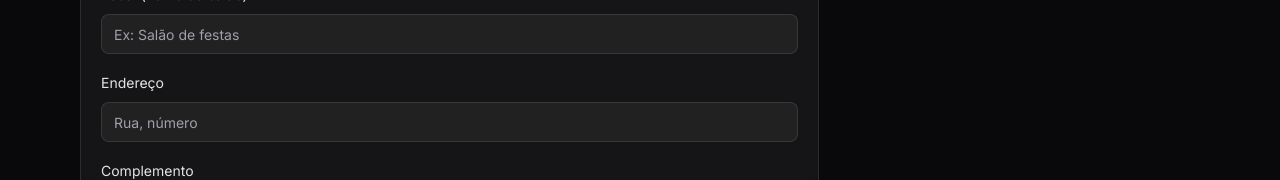
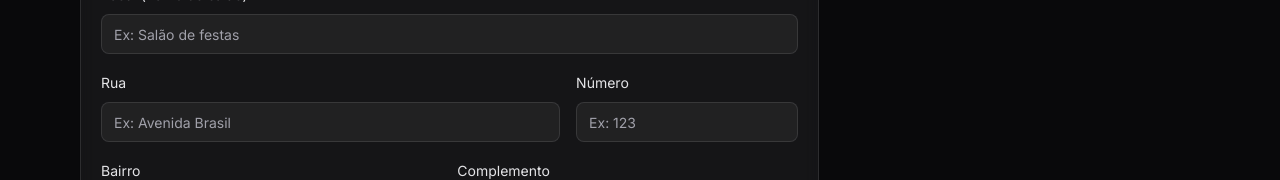
Before and after one commit to andersjc11/VRGH, a Next.js app: page /orcamento in a window 1280 px wide. Shown: the part 772-952 px from the top of the page. Built offline with nearby package versions, Linux system fonts and the light colour scheme; no server answers; the database is empty.

Commit message:
feat: numero e bairro no endereco do evento (autopreenche por CEP)

```diff
--- a/src/app/admin/pedidos/[id]/page.tsx
+++ b/src/app/admin/pedidos/[id]/page.tsx
@@ -95,7 +95,7 @@ export default async function AdminPedidoDetalhePage({
   const res = await supabase
     .from("reservations")
     .select(
-      "id,status,created_at,total_cents,payment_plan,event_name,venue_name,address_line1,address_line2,city,state,postal_code,notes,payment_terms,user_id,profiles(full_name,cpf,phone,whatsapp,address_line1,neighborhood,city,postal_code),quote_id,quotes(event_date,start_time,duration_hours,distance_km,subtotal_cents,displacement_cents,discount_cents,total_cents)"
+      "id,status,created_at,total_cents,payment_plan,event_name,venue_name,address_line1,address_number,address_line2,neighborhood,city,state,postal_code,notes,payment_terms,user_id,profiles(full_name,cpf,phone,whatsapp,address_line1,neighborhood,city,postal_code),quote_id,quotes(event_date,start_time,duration_hours,distance_km,subtotal_cents,displacement_cents,discount_cents,total_cents)"
     )
     .eq("id", params.id)
     .maybeSingle()
@@ -159,7 +159,9 @@ export default async function AdminPedidoDetalhePage({
       const eventName = getString(formData, "event_name") || null
       const venueName = getString(formData, "venue_name") || null
       const addressLine1 = getString(formData, "address_line1") || null
+      const addressNumber = getString(formData, "address_number") || null
       const addressLine2 = getString(formData, "address_line2") || null
+      const neighborhood = getString(formData, "neighborhood") || null
       const city = getString(formData, "city") || null
       const state = getString(formData, "state") || null
       const postalCode = getString(formData, "postal_code") || null
@@ -326,7 +328,9 @@ export default async function AdminPedidoDetalhePage({
           event_name: eventName,
           venue_name: venueName,
           address_line1: addressLine1,
+          address_number: addressNumber,
           address_line2: addressLine2,
+          neighborhood,
           city,
           state,
           postal_code: postalCode,
@@ -445,7 +449,9 @@ export default async function AdminPedidoDetalhePage({
           <p className="mt-1 text-sm text-zinc-300">{pedido.venue_name ?? "—"}</p>
           <p className="mt-3 text-sm text-zinc-300">
             {pedido.address_line1 ?? "—"}
+            {pedido.address_number ? `, ${pedido.address_number}` : ""}
             {pedido.address_line2 ? `, ${pedido.address_line2}` : ""}
+            {pedido.neighborhood ? ` • ${pedido.neighborhood}` : ""}
             {pedido.city ? ` • ${pedido.city}` : ""}
             {pedido.state ? `/${pedido.state}` : ""}
           </p>
@@ -507,6 +513,14 @@ export default async function AdminPedidoDetalhePage({
                 <div className="space-y-1 sm:col-span-2">
                   <p className="text-sm text-zinc-200">Endereço</p>
                   <Input name="address_line1" defaultValue={pedido.address_line1 ?? ""} />
+                </div>
+                <div className="space-y-1">
+                  <p className="text-sm text-zinc-200">Número</p>
+                  <Input name="address_number" defaultValue={pedido.address_number ?? ""} />
+                </div>
+                <div className="space-y-1">
+                  <p className="text-sm text-zinc-200">Bairro</p>
+                  <Input name="neighborhood" defaultValue={pedido.neighborhood ?? ""} />
                 </div>
                 <div className="space-y-1 sm:col-span-2">
                   <p className="text-sm text-zinc-200">Complemento</p>
--- a/src/app/cliente/pedidos/[id]/page.tsx
+++ b/src/app/cliente/pedidos/[id]/page.tsx
@@ -15,7 +15,7 @@ export default async function PedidoDetalhePage({
   const res = await supabase
     .from("reservations")
     .select(
-      "id,status,created_at,total_cents,payment_plan,event_name,venue_name,address_line1,address_line2,city,state,postal_code,notes,payment_terms"
+      "id,status,created_at,total_cents,payment_plan,event_name,venue_name,address_line1,address_number,address_line2,neighborhood,city,state,postal_code,notes,payment_terms"
     )
     .eq("id", params.id)
     .eq("user_id", user.id)
@@ -38,7 +38,9 @@ export default async function PedidoDetalhePage({
           <p className="mt-1 text-sm text-zinc-300">{pedido.venue_name ?? "—"}</p>
           <p className="mt-3 text-sm text-zinc-300">
             {pedido.address_line1 ?? "—"}
+            {pedido.address_number ? `, ${pedido.address_number}` : ""}
             {pedido.address_line2 ? `, ${pedido.address_line2}` : ""}
+            {pedido.neighborhood ? ` • ${pedido.neighborhood}` : ""}
             {pedido.city ? ` • ${pedido.city}` : ""}
             {pedido.state ? `/${pedido.state}` : ""}
           </p>
--- a/src/app/orcamento/OrcamentoForm.tsx
+++ b/src/app/orcamento/OrcamentoForm.tsx
@@ -40,6 +40,8 @@ export function OrcamentoForm({ equipments, prices, config }: Props) {
   const [qtyById, setQtyById] = React.useState<Record<string, string>>({})
   const [postalCode, setPostalCode] = React.useState("")
   const [addressLine1, setAddressLine1] = React.useState("")
+  const [addressNumber, setAddressNumber] = React.useState("")
+  const [neighborhood, setNeighborhood] = React.useState("")
   const [city, setCity] = React.useState("")
   const [stateUf, setStateUf] = React.useState("")
   const [distanceError, setDistanceError] = React.useState<string | null>(null)
@@ -63,10 +65,13 @@ export function OrcamentoForm({ equipments, prices, config }: Props) {
     if (json?.erro) throw new Error("CEP não encontrado.")
     return {
       street: typeof json?.logradouro === "string" ? json.logradouro : "",
+      neighborhood: typeof json?.bairro === "string" ? json.bairro : "",
       city: typeof json?.localidade === "string" ? json.localidade : "",
       uf: typeof json?.uf === "string" ? json.uf : ""
     }
   }
+
+  const lockByCep = postalCode.length === 8 && !cepError
 
   const items: QuoteItemInput[] = React.useMemo(
     () =>
@@ -218,17 +223,42 @@ export function OrcamentoForm({ equipments, prices, config }: Props) {
               <label className="text-sm text-zinc-200">Local (nome do salão)</label>
               <Input name="venue_name" placeholder="Ex: Salão de festas" />
             </div>
-            <div className="space-y-2 sm:col-span-2">
-              <label className="text-sm text-zinc-200">Endereço</label>
+            <div className="sm:col-span-2 grid gap-4 sm:grid-cols-3">
+              <div className="space-y-2 sm:col-span-2">
+                <label className="text-sm text-zinc-200">Rua</label>
+                <Input
+                  name="address_line1"
+                  placeholder="Ex: Avenida Brasil"
+                  value={addressLine1}
+                  onChange={(e) => setAddressLine1(e.target.value)}
+                  disabled={lockByCep && !!addressLine1}
+                  required
+                />
+              </div>
+              <div className="space-y-2">
+                <label className="text-sm text-zinc-200">Número</label>
+                <Input
+                  name="address_number"
+                  inputMode="numeric"
+                  placeholder="Ex: 123"
+                  value={addressNumber}
+                  onChange={(e) => setAddressNumber(e.target.value)}
+                  required
+                />
+              </div>
+            </div>
+            <div className="space-y-2">
+              <label className="text-sm text-zinc-200">Bairro</label>
               <Input
-                name="address_line1"
-                placeholder="Rua, número"
-                value={addressLine1}
-                onChange={(e) => setAddressLine1(e.target.value)}
+                name="neighborhood"
+                placeholder="Ex: Centro"
+                value={neighborhood}
+                onChange={(e) => setNeighborhood(e.target.value)}
+                disabled={lockByCep && !!neighborhood}
                 required
               />
             </div>
-            <div className="space-y-2 sm:col-span-2">
+            <div className="space-y-2">
               <label className="text-sm text-zinc-200">Complemento</label>
               <Input name="address_line2" placeholder="Apto, bloco, referência" />
             </div>
@@ -238,6 +268,7 @@ export function OrcamentoForm({ equipments, prices, config }: Props) {
                 name="city"
                 value={city}
                 onChange={(e) => setCity(e.target.value)}
+                disabled={lockByCep && !!city}
                 required
               />
             </div>
@@ -248,10 +279,11 @@ export function OrcamentoForm({ equipments, prices, config }: Props) {
                 maxLength={2}
                 value={stateUf}
                 onChange={(e) => setStateUf(e.target.value)}
+                disabled={lockByCep && !!stateUf}
                 required
               />
             </div>
-            <div className="space-y-2">
+            <div className="space-y-2 sm:col-span-2">
               <label className="text-sm text-zinc-200">CEP</label>
               <Input
                 name="postal_code"
@@ -261,6 +293,12 @@ export function OrcamentoForm({ equipments, prices, config }: Props) {
                   setPostalCode(next)
                   setDistanceError(null)
                   setCepError(null)
+                  if (next.length < 8) {
+                    setAddressLine1("")
+                    setNeighborhood("")
+                    setCity("")
+                    setStateUf("")
+                  }
                   if (next.length === 8) {
                     startDistanceTransition(async () => {
                       const res = await calcDistanceKmFromCep(next)
@@ -276,6 +314,7 @@ export function OrcamentoForm({ equipments, prices, config }: Props) {
                       try {
                         const addr = await fetchAddressByCep(next)
                         setAddressLine1(addr.street || "")
+                        setNeighborhood(addr.neighborhood || "")
                         setCity(addr.city || "")
                         setStateUf(addr.uf || "")
                       } catch (err) {
--- a/src/app/orcamento/actions.ts
+++ b/src/app/orcamento/actions.ts
@@ -190,7 +190,9 @@ export async function createReservation(
   const eventName = getString(formData, "event_name")
   const venueName = getString(formData, "venue_name")
   const addressLine1 = getString(formData, "address_line1")
+  const addressNumber = getString(formData, "address_number")
   const addressLine2 = getString(formData, "address_line2")
+  const neighborhood = getString(formData, "neighborhood")
   const city = getString(formData, "city")
   const state = getString(formData, "state")
   const postalCode = getString(formData, "postal_code")
@@ -312,7 +314,9 @@ export async function createReservation(
       event_name: eventName,
       venue_name: venueName,
       address_line1: addressLine1,
+      address_number: addressNumber,
       address_line2: addressLine2,
+      neighborhood: neighborhood,
       city,
       state,
       postal_code: postalCode,
```
Also changed, not shown: 1 other file (tests, documents, lock files or other folders).
